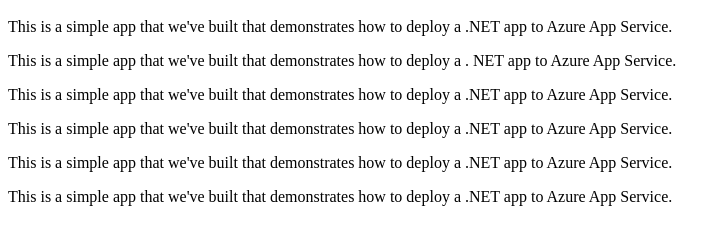
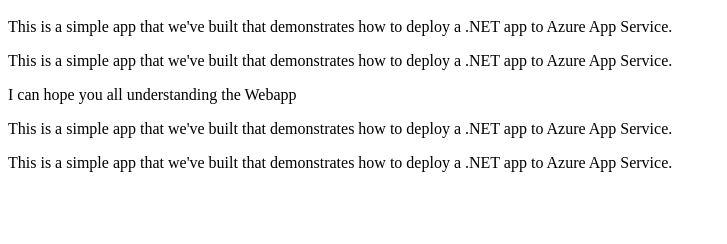
Before and after one commit to prabhat-019/webapp22-01, a plain HTML site: page index.html in a window 1280 px wide. Shown: the part 48-292 px from the top of the page, without its empty margins (0-727 px from the left). Drawn offline with Linux system fonts and the light colour scheme.

Commit message:
Update index.html

```diff
--- a/index.html
+++ b/index.html
@@ -1,7 +1,8 @@
 <div class="jumbotron">
     <h1>ASP.NET in Azure!</h1>
     <p class="lead">This is a simple app that we've built that demonstrates how to deploy a .NET app to Azure App Service.</p>
-    <p class="lead">This is a simple app that we've built that demonstrates how to deploy a .
-        NET app to Azure App Service.</p><p class="lead">This is a simple app that we've built that demonstrates how to deploy a .NET app to Azure App Service.</p>
-    <p class="lead">This is a simple app that we've built that demonstrates how to deploy a .NET app to Azure App Service.</p><p class="lead">This is a simple app that we've built that demonstrates how to deploy a .NET app to Azure App Service.</p><p class="lead">This is a simple app that we've built that demonstrates how to deploy a .NET app to Azure App Service.</p>
+
+    <p class="lead">This is a simple app that we've built that demonstrates how to deploy a .NET app to Azure App Service.</p>
+    <p class="lead">I can hope you all understanding the Webapp</p>
+    <p class="lead">This is a simple app that we've built that demonstrates how to deploy a .NET app to Azure App Service.</p><p class="lead">This is a simple app that we've built that demonstrates how to deploy a .NET app to Azure App Service.</p>
 </div>
```
